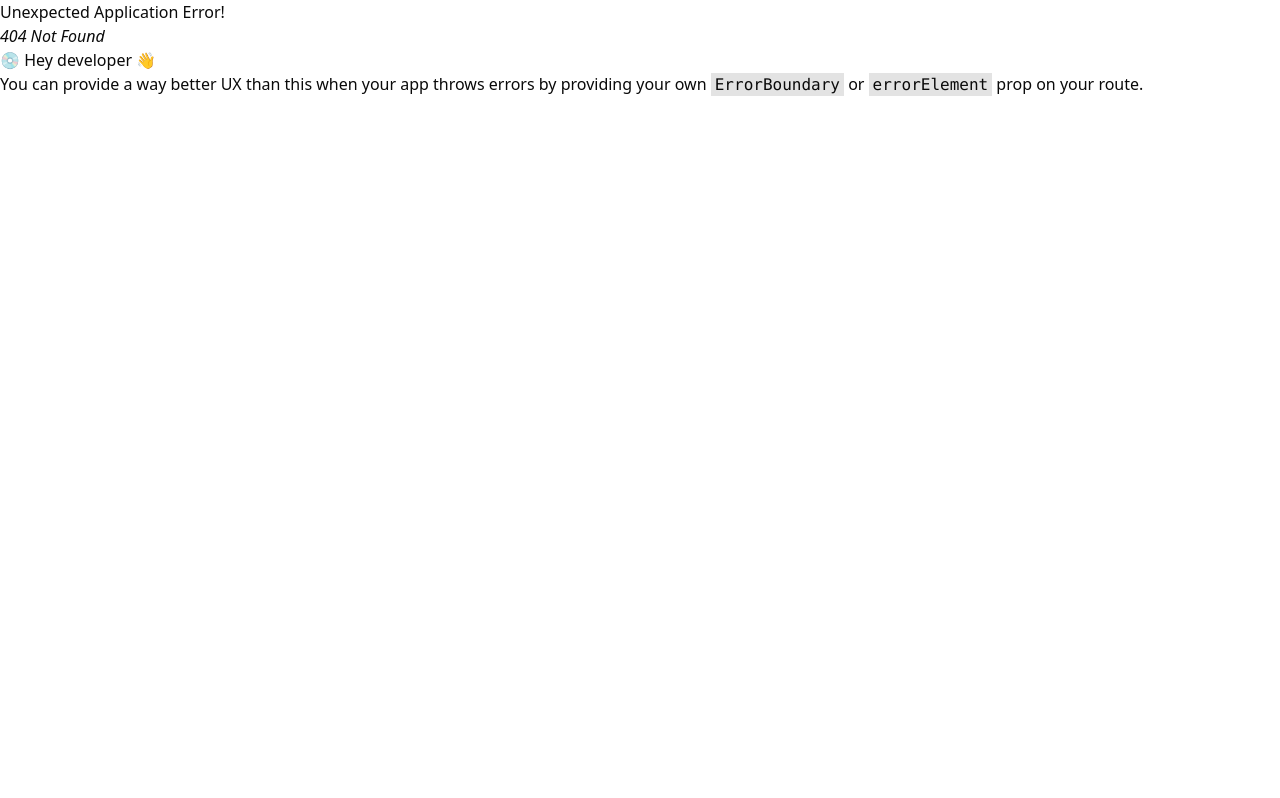
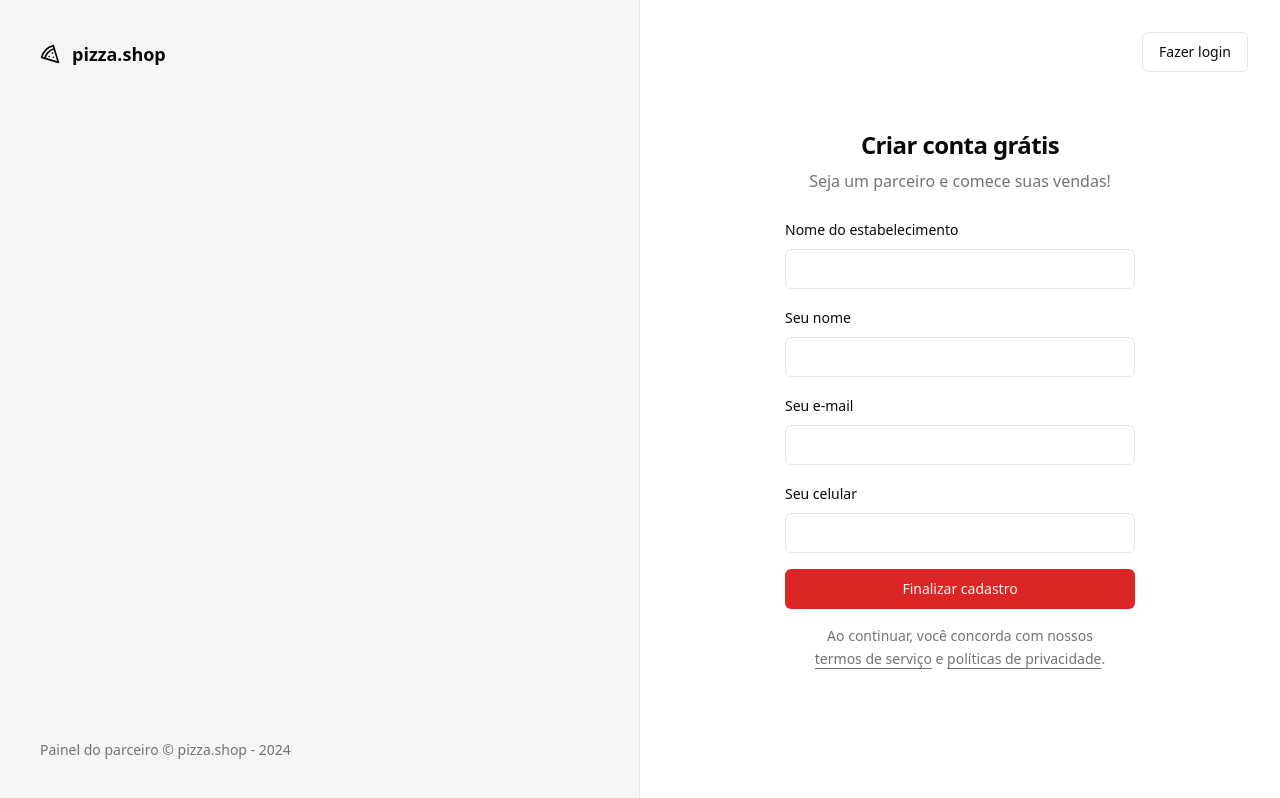
Before and after one commit to sidneifjr/pizzashop-web, a React (Vite) app: page /sign-up in a window 1280 px wide. Before the commit this address had no page. Built offline with nearby package versions, Linux system fonts and the light colour scheme.

Commit message:
feature: adds sign-up page

```diff
--- a/src/pages/_layouts/auth.tsx
+++ b/src/pages/_layouts/auth.tsx
@@ -15,7 +15,7 @@
         </footer>
       </div>
 
-      <div className="flex flex-col items-center justify-center">
+      <div className="relative flex flex-col items-center justify-center">
         <Outlet />
       </div>
     </div>
--- a/src/pages/auth/sign-in.tsx
+++ b/src/pages/auth/sign-in.tsx
@@ -1,5 +1,6 @@
 import { Helmet } from 'react-helmet-async'
 import { useForm } from 'react-hook-form'
+import { Link } from 'react-router-dom'
 import { toast } from 'sonner'
 import { z } from 'zod'
 
@@ -51,6 +52,13 @@
       <Helmet title="Login" />
 
       <div className="p-8">
+        {/**
+         * 'asChild' uses the slot from Radix, to send all styles from 'Button' to its child component (Link).
+         */}
+        <Button variant="outline" asChild className="absolute right-8 top-8">
+          <Link to="/sign-up">Novo estabelecimento</Link>
+        </Button>
+
         <div className="flex w-[350px] flex-col justify-center gap-6">
           <div className="flex flex-col gap-2 text-center">
             <h1 className="text-2xl font-semibold tracking-tight">
--- /dev/null
+++ b/src/pages/auth/sign-up.tsx
@@ -0,0 +1,124 @@
+import { Helmet } from 'react-helmet-async'
+import { useForm } from 'react-hook-form'
+import { Link, useNavigate } from 'react-router-dom'
+import { toast } from 'sonner'
+import { z } from 'zod'
+
+import { Button } from '@/components/ui/button'
+import { Input } from '@/components/ui/input'
+import { Label } from '@/components/ui/label'
+
+/**
+ * Schema for validating my data format.
+ */
+const signUpForm = z.object({
+  restaurantName: z.string(),
+  managerName: z.string(),
+  phone: z.string(),
+  email: z.string().email(),
+})
+
+/**
+ * 'infer' converts the schema format to TypeScript typing.
+ */
+type SignUpForm = z.infer<typeof signUpForm>
+
+export function SignUp() {
+  const navigate = useNavigate()
+
+  const {
+    register,
+    handleSubmit,
+    formState: { isSubmitting },
+  } = useForm()
+
+  async function handleSignUp(data: SignUpForm) {
+    try {
+      console.log(data)
+
+      // throw new Error() // Forces an error, leading to the 'catch' block.
+
+      await new Promise((resolve) => setTimeout(resolve, 2000))
+
+      toast.success('Restaurante cadastrado com sucesso.', {
+        description: 'Cheque seu inbox!',
+        action: {
+          label: 'Login',
+          onClick: () => navigate('/sign-in'),
+        },
+      })
+    } catch {
+      toast.error('Erro ao cadastrar restaurante.')
+    }
+  }
+
+  return (
+    <>
+      <Helmet title="Login" />
+
+      <div className="p-8">
+        <Button variant="outline" asChild className="absolute right-8 top-8">
+          <Link to="/sign-in">Fazer login</Link>
+        </Button>
+
+        <div className="flex w-[350px] flex-col justify-center gap-6">
+          <div className="flex flex-col gap-2 text-center">
+            <h1 className="text-2xl font-semibold tracking-tight">
+              Criar conta grátis
+            </h1>
+
+            <p className="text-small text-muted-foreground">
+              Seja um parceiro e comece suas vendas!
+            </p>
+          </div>
+
+          {/**
+           * Higher order function => a function that receives another one as an argument.
+           */}
+          <form onSubmit={handleSubmit(handleSignUp)} className="space-y-4">
+            <div className="space-y-2">
+              <Label htmlFor="restaurantName">Nome do estabelecimento</Label>
+
+              <Input
+                id="restaurantName"
+                type="text"
+                {...register('restaurantName')}
+              />
+            </div>
+
+            <div className="space-y-2">
+              <Label htmlFor="email">Seu nome</Label>
+              <Input id="name" type="text" {...register('name')} />
+            </div>
+
+            <div className="space-y-2">
+              <Label htmlFor="email">Seu e-mail</Label>
+              <Input id="email" type="email" {...register('email')} />
+            </div>
+
+            <div className="space-y-2">
+              <Label htmlFor="email">Seu celular</Label>
+              <Input id="phone" type="tel" {...register('phone')} />
+            </div>
+
+            <Button disabled={isSubmitting} className="w-full" type="submit">
+              Finalizar cadastro
+            </Button>
+
+            <p className="px-6 text-center text-sm leading-relaxed text-muted-foreground">
+              Ao continuar, você concorda com nossos{' '}
+              <a href="#" className="underline underline-offset-4">
+                termos de serviço
+              </a>{' '}
+              e{' '}
+              <a href="#" className="underline underline-offset-4">
+                políticas de privacidade
+              </a>
+              .
+            </p>
+          </form>
+        </div>
+      </div>
+    </>
+  )
+}
--- a/src/routes.tsx
+++ b/src/routes.tsx
@@ -4,6 +4,7 @@
 import { AuthLayout } from './pages/_layouts/auth'
 import { Dashboard } from './pages/app/dashboard'
 import { SignIn } from './pages/auth/sign-in'
+import { SignUp } from './pages/auth/sign-up'
 
 export const router = createBrowserRouter([
   {
@@ -20,6 +21,10 @@
         path: '/sign-in',
         element: <SignIn />,
       },
+      {
+        path: '/sign-up',
+        element: <SignUp />,
+      },
     ],
   },
 ])
```
